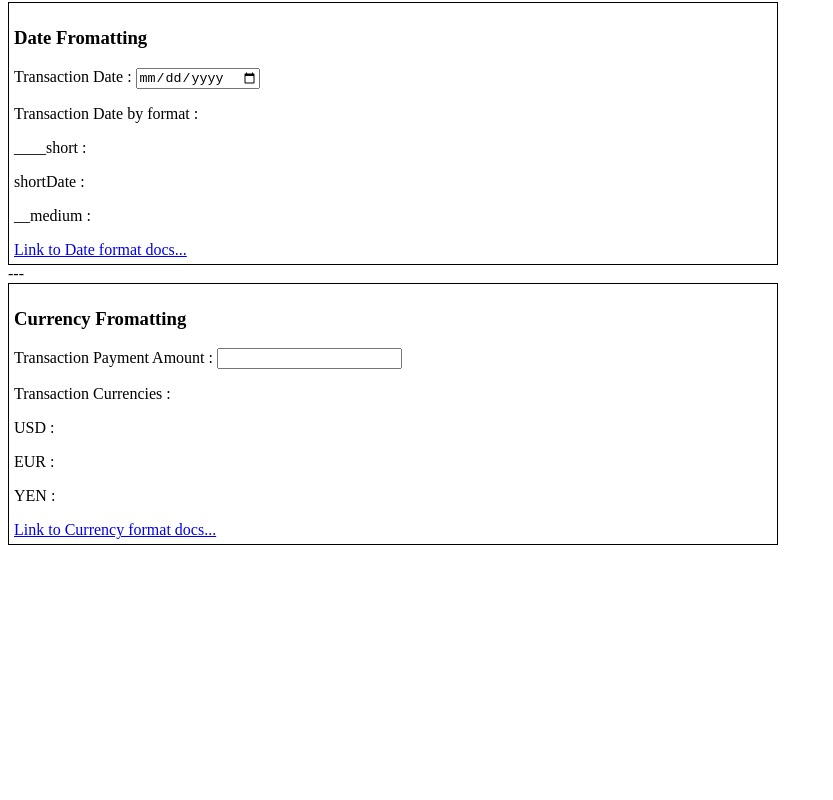
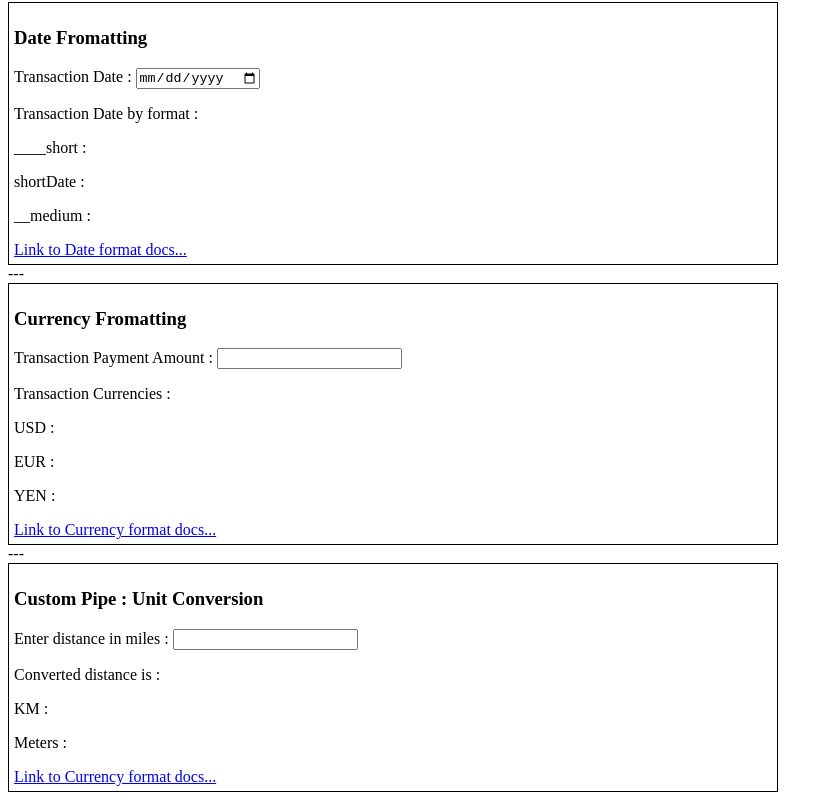
Before and after one commit to Nevada-Way/ng-learning, an Angular app: page / in a window 1280 px wide. Shown: the part 293-1093 px from the top of the page, without its empty margins (0-833 px from the left). Before the commit the page ends 846 px from the top, so only its background shows below. Built offline with nearby package versions, Linux system fonts and the light colour scheme.

Commit message:
3 files modified, 1 added

```diff
--- a/src/app/app.component.html
+++ b/src/app/app.component.html
@@ -43,3 +43,19 @@
     >Link to Currency format docs...</a
   >
 </div>
+
+<div>---</div>
+
+<div class="card">
+  <h3>Custom Pipe : Unit Conversion</h3>
+  <label>Enter distance in miles : </label>
+  <input type="text" (input)="onMilesChange($any($event.target).value)" />
+  <p>Converted distance is :</p>
+  <p>KM : {{ convertedMiles | milesToMetric: 'km' }}</p>
+  <p>Meters : {{ convertedMiles | milesToMetric: 'm' }}</p>
+  <a
+    href="https://angular.io/api/common/CurrencyPipe#parameters"
+    target="_blank"
+    >Link to Currency format docs...</a
+  >
+</div>
--- a/src/app/app.component.ts
+++ b/src/app/app.component.ts
@@ -9,6 +9,7 @@ export class AppComponent {
   customerName = '';
   transactionDate = '';
   transactionPayment = '';
+  convertedMiles = 0;
 
   onNameChange(name: string) {
     this.customerName = name;
@@ -21,4 +22,9 @@ export class AppComponent {
   onPaymentAmountChange(paymentAnount: string) {
     this.transactionPayment = paymentAnount;
   }
+
+  onMilesChange(milesToConvert: string) {
+    this.convertedMiles = parseInt(milesToConvert);
+    console.log(`this.convertedMiles = ${this.convertedMiles}`);
+  }
 }
--- a/src/app/app.module.ts
+++ b/src/app/app.module.ts
@@ -2,9 +2,10 @@ import { NgModule } from '@angular/core';
 import { BrowserModule } from '@angular/platform-browser';
 
 import { AppComponent } from './app.component';
+import { MilesConverter } from './miles-converter.pipe';
 
 @NgModule({
-  declarations: [AppComponent],
+  declarations: [AppComponent, MilesConverter],
   imports: [BrowserModule],
   providers: [],
   bootstrap: [AppComponent],
--- /dev/null
+++ b/src/app/miles-converter.pipe.ts
@@ -0,0 +1,26 @@
+import { Pipe, PipeTransform } from '@angular/core';
+
+@Pipe({
+  name: 'milesToMetric',
+})
+export class MilesConverter implements PipeTransform {
+  transform(value: number, targetUnit: string): unknown {
+    if (!value) {
+      return '';
+    }
+
+    console.log(`targetUnit = ${targetUnit}`);
+
+    const valueInKm = value * 1.609;
+    switch (targetUnit) {
+      case 'km':
+        return valueInKm;
+      case 'm':
+        return valueInKm * 1000;
+      default:
+        throw new Error(`The unit "${targetUnit}" is not supported.`);
+    }
+
+    return value;
+  }
+}
```
